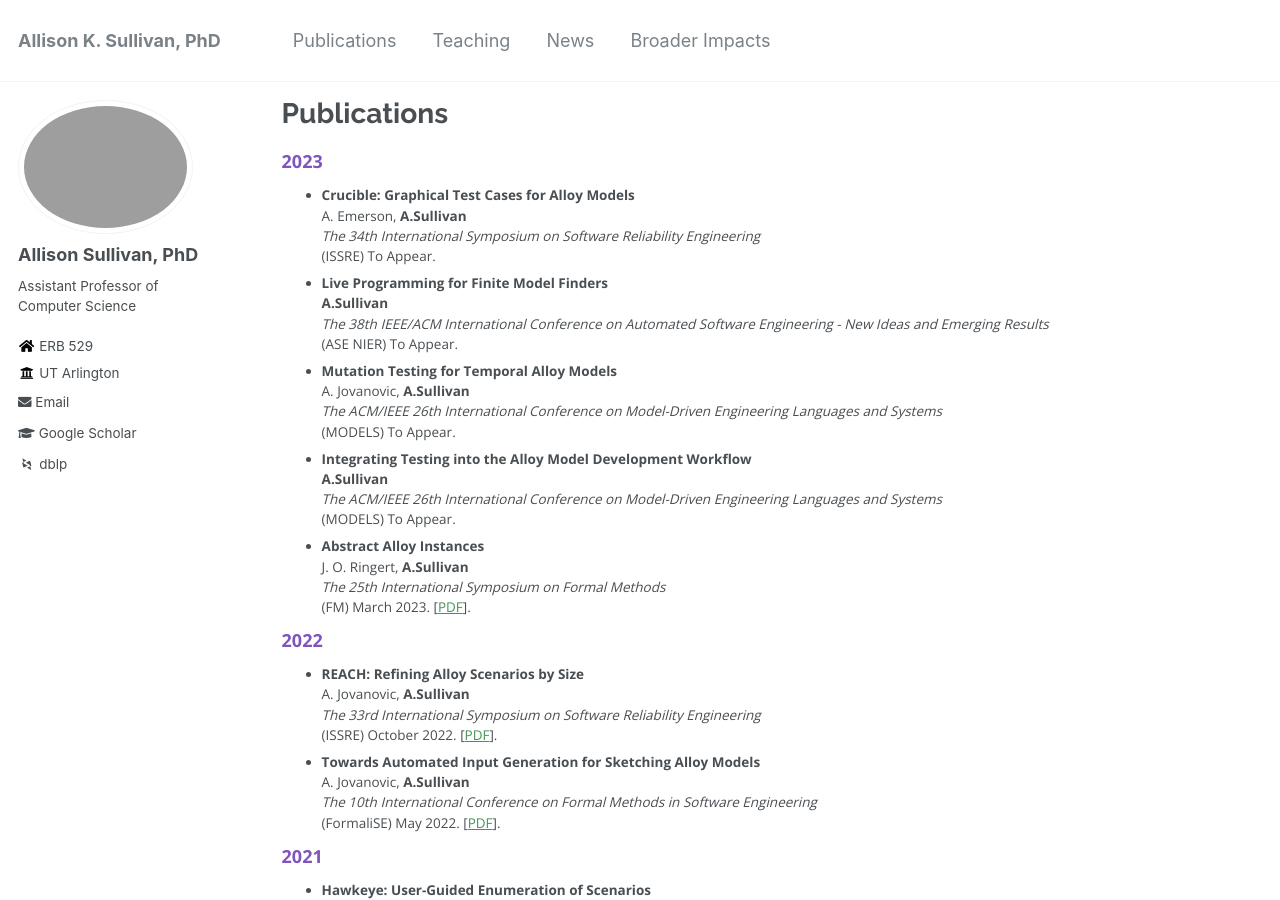
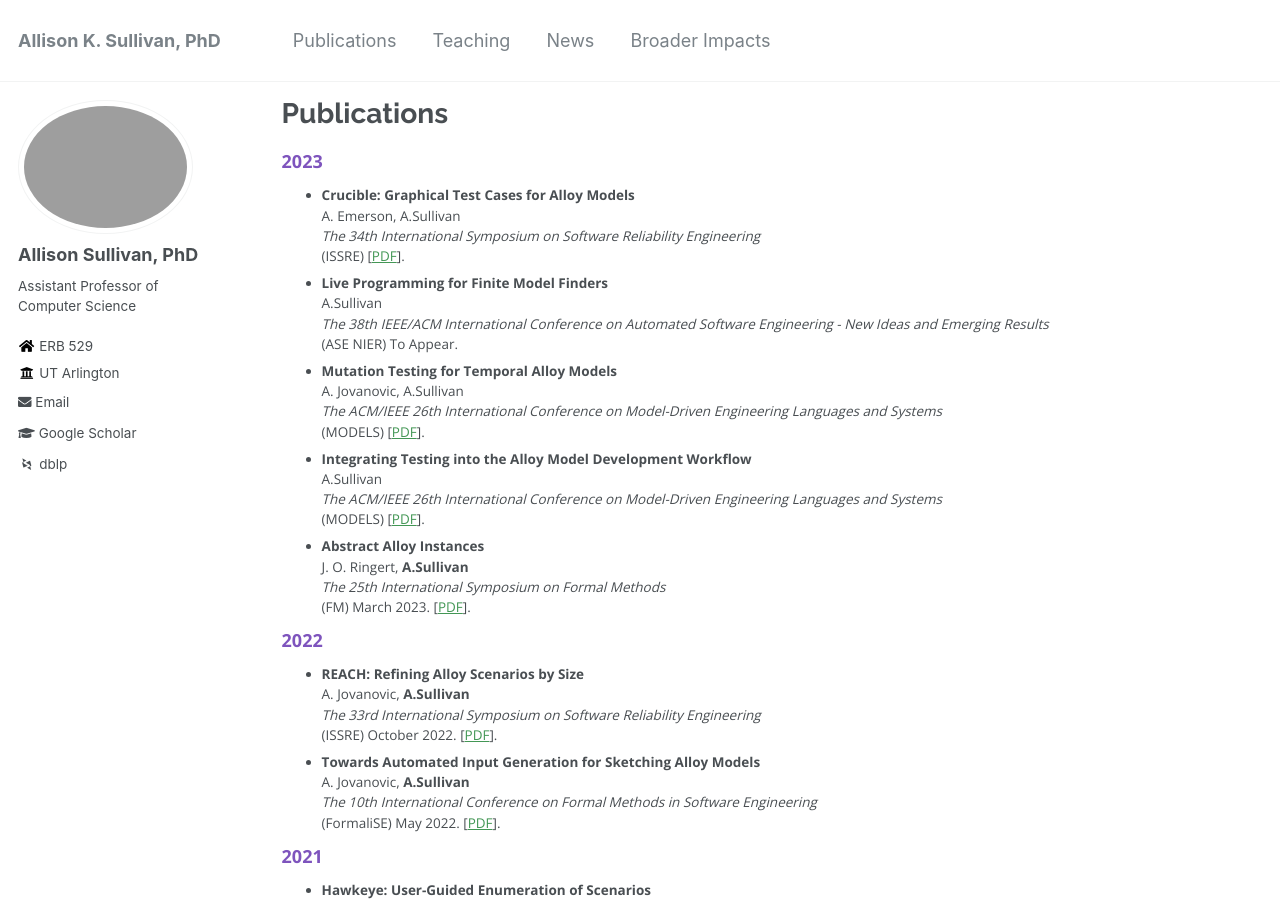
Before and after one commit to Allisonius/allisonius.github.io, a Jekyll site: the page built from _pages/publications.md, in a window 1280 px wide and 900 px high. Built offline with Jekyll 4.4.1, drawn with Linux system fonts in a browser that asks for light colours; some web fonts are replaced.

Commit message:
Update publications.md

```diff
--- a/_pages/publications.md
+++ b/_pages/publications.md
@@ -6,21 +6,21 @@ author_profile: true
 ### 2023
 
 * **Crucible: Graphical Test Cases for Alloy Models**
-A. Emerson, **A.Sullivan**
+A. Emerson, A.Sullivan
 _The 34th International Symposium on Software Reliability Engineering_
-(ISSRE) To Appear.
+(ISSRE) \[[PDF](../files/ISSRE2023)\].
 * **Live Programming for Finite Model Finders**
-**A.Sullivan**
+A.Sullivan
 _The 38th IEEE/ACM International Conference on Automated Software Engineering - New Ideas and Emerging Results_
 (ASE NIER) To Appear.
 * **Mutation Testing for Temporal Alloy Models**
-A. Jovanovic, **A.Sullivan**
+A. Jovanovic, A.Sullivan
 _The ACM/IEEE 26th International Conference on Model-Driven Engineering Languages and Systems_
-(MODELS) To Appear.
+(MODELS) \[[PDF](../files/Models2023-B.pdf)\].
 * **Integrating Testing into the Alloy Model Development Workflow**
-**A.Sullivan**
+A.Sullivan
 _The ACM/IEEE 26th International Conference on Model-Driven Engineering Languages and Systems_
-(MODELS) To Appear.
+(MODELS) \[[PDF](../files/Models2023-A.pdf)\].
 * **Abstract Alloy Instances**
 J. O. Ringert, **A.Sullivan**
 _The 25th International Symposium on Formal Methods_
```
